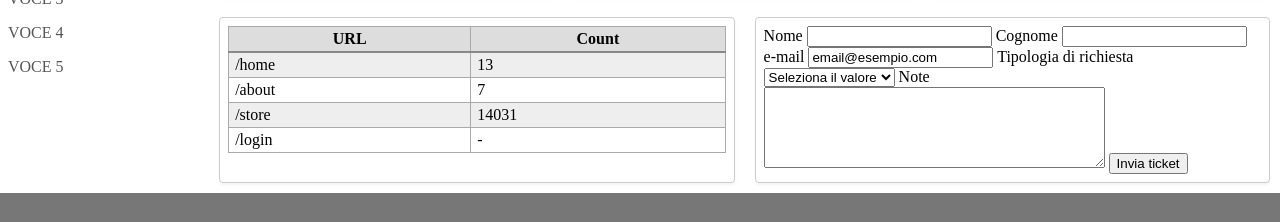
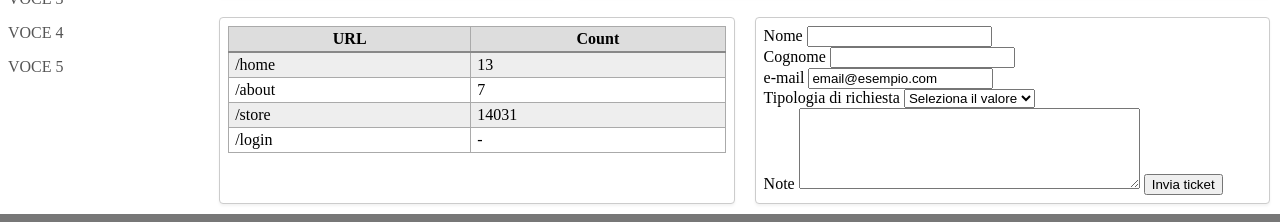
Before and after one commit to Diego-Betto-ITS/cled-linguaggi-web, a plain HTML site: page index.html in a window 1280 px wide. Shown: the part 204-426 px from the top of the page. Drawn offline with Linux system fonts and the light colour scheme.

Commit message:
Allineamento form

```diff
--- a/index.html
+++ b/index.html
@@ -87,17 +87,25 @@
                     </table>
 
                 </div>
-                <div class="widget widget-grafico">
+
+                <div class="widget widget-ticket">
                     <form method="post" action="/ticket">
+                        <div>
                             <label for="i_nome">Nome</label>
                             <input type="text" name="f_nome" id="i_nome" required/>
+                        </div>
 
+                        <div>
                             <label for="i_cognome">Cognome</label>
                             <input type="text" name="f_cognome" id="i_cognome" required />
+                        </div>
 
+                        <div>
                             <label for="i_email">e-mail</label>
                             <input type="email" name="f_email" id="i_email" value="email@esempio.com" readonly />
+                        </div>
 
+                        <div>
                             <label for="i_tipologia">Tipologia di richiesta</label>
                             <select name="f_tipologia" id="i_tipologia" required>
                                 <option value="">Seleziona il valore</option>
@@ -106,14 +114,18 @@
                                 <option value="3">Social</option>
                                 <option value="4">Generico</option>
                             </select>
+                        </div>
 
                         <label for="i_note">Note</label>
-                        <textarea name="f_note" id="i_note" rows="5" cols="40"
+                        <textarea
+                            name="f_note"
+                            id="i_note"
+                            rows="5" cols="40"
                             maxlength="20" minlength="10"
                             required
                         ></textarea>
 
-                        <input type="submit" value="Invia ticket"/>
+                        <input type="submit" value="Invia ticket" />
                     </form>
                 </div>
             </div>
```
Also changed, not shown: test.html (added, +14 -0 lines), README.md. Lines whose indentation alone changed are shown as unchanged.
